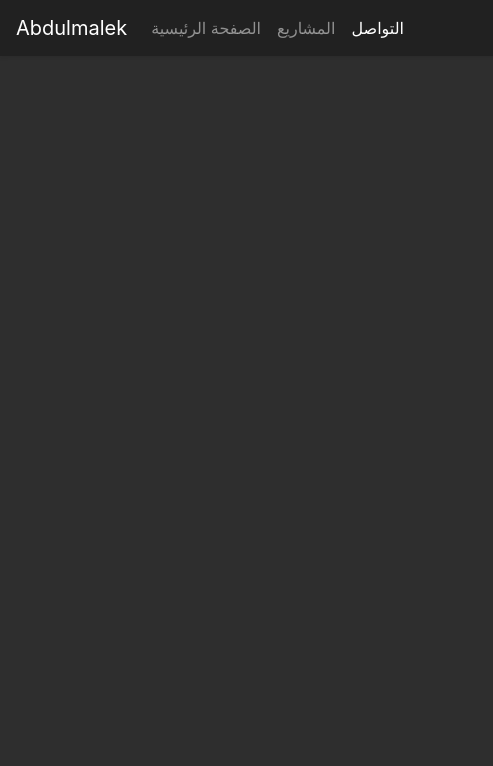
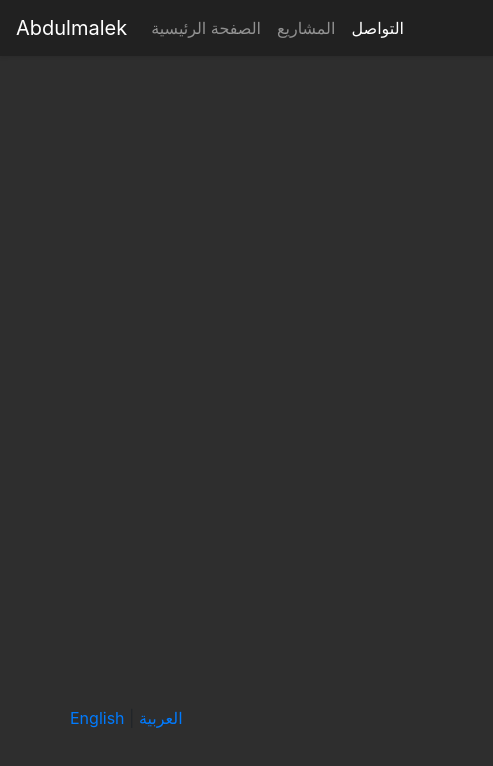
Before and after one commit to Abdu-Lmalek/site, a plain HTML site: page contact-ar.html in a window 1280 px wide. Shown: the full height of the page, 0-493 px from the left. Drawn offline with nearby package versions, Linux system fonts and the light colour scheme.

Commit message:
Update contact-ar.html

```diff
--- a/contact-ar.html
+++ b/contact-ar.html
@@ -81,7 +81,9 @@
                 <a href="https://wa.me/375259238674" target="_blank" class="m-3"><i class="fab fa-whatsapp text-success fa-3x"></i></a>
             </div>
 
-
+            <div class="text-center">
+                <a href="contact.html">English</a> | <a href="contact-ar.html">العربية</a>
+            </div>
 
     </div>
 
```
